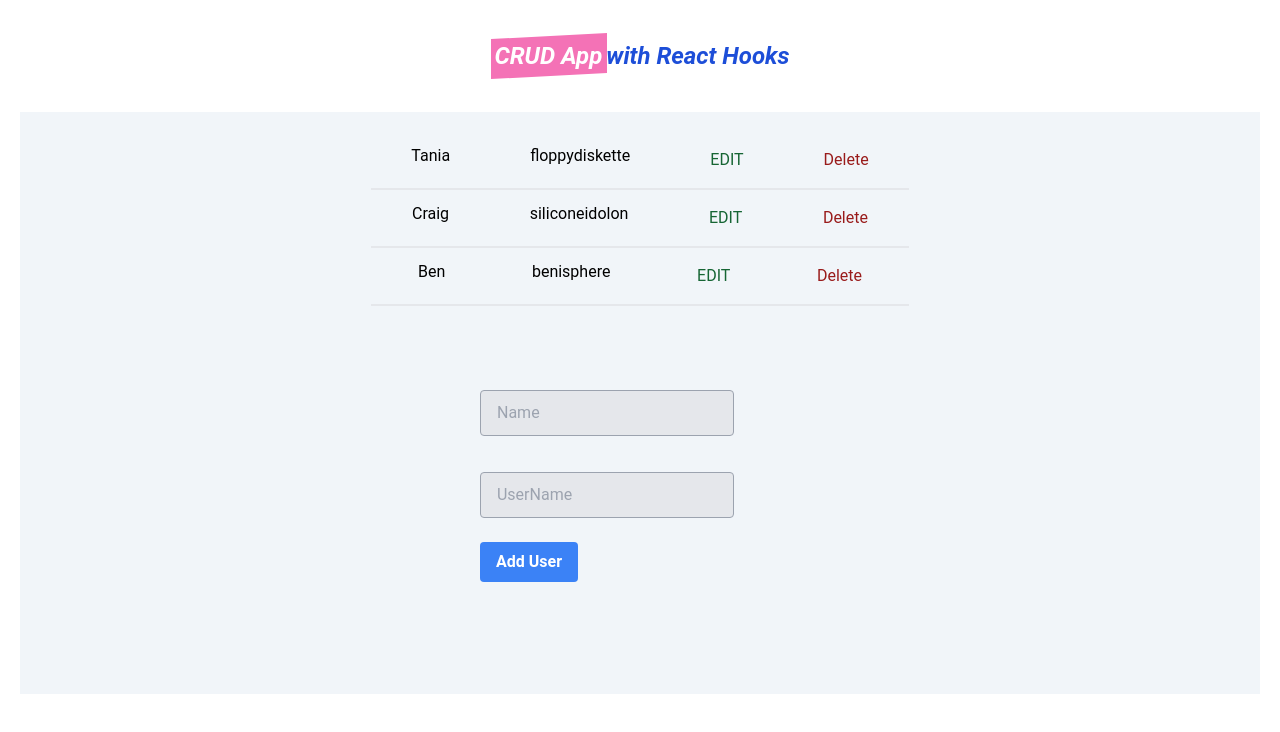
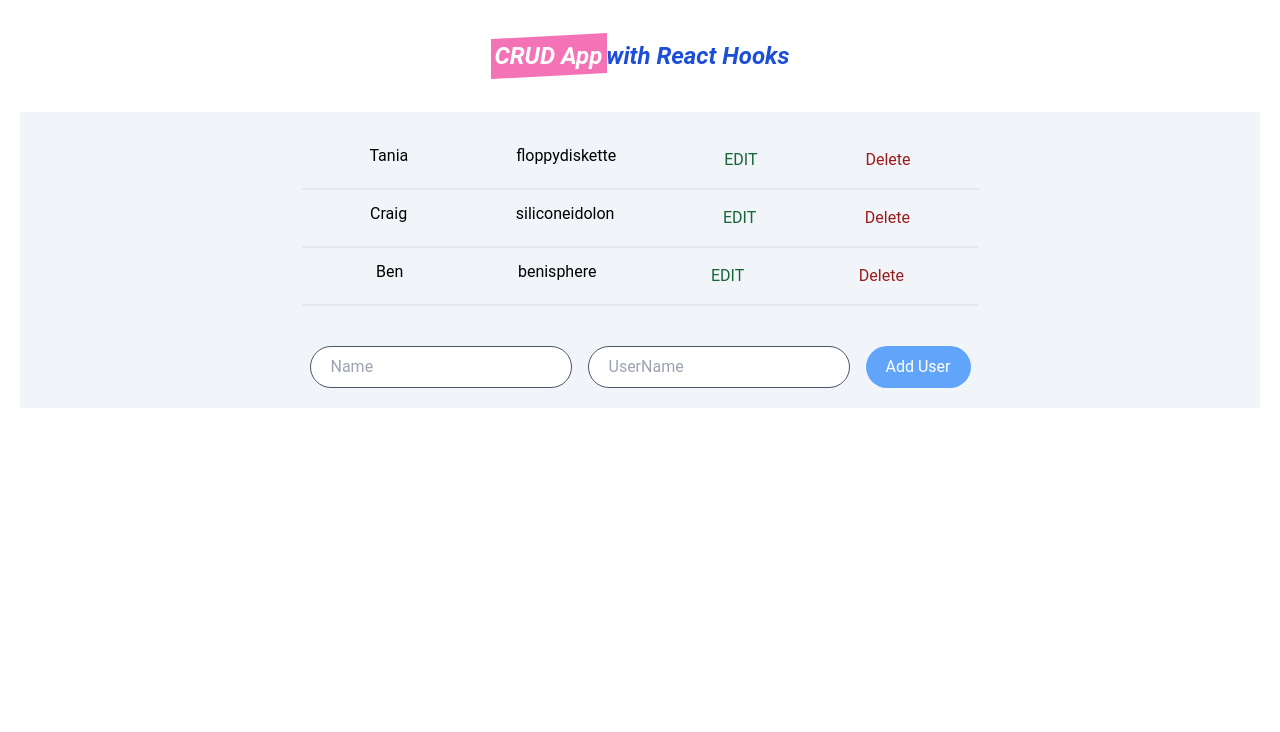
Before and after one commit to NeginSal/React-Hook-CRUD, a React (Create React App) app: page / in a window 1280 px wide. Shown: the top 732 px of the page. Built offline with nearby package versions, Linux system fonts and the light colour scheme.

Commit message:
Edited:AddUser component style

```diff
--- a/src/App.js
+++ b/src/App.js
@@ -34,12 +34,6 @@
 
   return (
     <div >
-      {/* <h1 className='text-center text-blue-700 text-2xl font-bold my-5'>
-        <span class="before:block before:absolute before:-inset-1 before:-skew-y-3 before:bg-pink-500 relative inline-block">
-          <span class="relative text-white mx-2"> CRUD App </span>
-        </span>
-          with React Hooks
-      </h1> */}
       <blockquote className="text-2xl font-semibold italic text-center text-blue-700 my-10">
         <span className="mx-1 before:block before:absolute before:-inset-1 before:-skew-y-3 before:bg-pink-400 relative inline-block">
           <span className="relative text-white "> CRUD App </span>
--- a/src/components/AddUser.js
+++ b/src/components/AddUser.js
@@ -18,25 +18,23 @@
 	}
 
 	return (
-		<form onSubmit={handleSubmit} className='flex mx-auto my-16 w-full max-w-xs'>
-			<div className="flex flex-wrap -mx-3 mb-6">
-				<div className=" px-3 mb-6 ">
+		<form onSubmit={handleSubmit}>
+			<div className="flex my-5">
 				<input
+					className='mx-2 px-5 py-2 rounded-full border border-gray-600'
 					value={name} onChange={(e) => setName(e.target.value)} required
-						className="appearance-none  bg-gray-200 text-gray-700 border border-gray-400 rounded py-3 px-4 mb-3 leading-tight focus:outline-none focus:bg-white" type="text" placeholder="Name" />
-				</div>
-				<div className="px-3 mb-6">
+					type="text" placeholder="Name" />
+
 				<input
+					className='mx-2 px-5 py-2 rounded-full border border-gray-600'
 					value={username} onChange={(e) => setUserName(e.target.value)} required
-						className="appearance-none  bg-gray-200 text-gray-700 border border-gray-400 rounded py-3 px-4 leading-tight focus:outline-none focus:bg-white focus:border-gray-500" type="text" placeholder="UserName" />
-				</div>
-				<div className="px-3 mb-6">
+					type="text" placeholder="UserName" />
+
 				<button
-						className="bg-blue-500 hover:bg-blue-700 text-white font-bold py-2 px-4  border-blue-700 rounded"
+					className='text-white mx-2 px-5 py-2 rounded-full bg-blue-400 hover:bg-blue-500'
 					onClick={() => addUser}>
 					Add User
 				</button>
-				</div>
 			</div>
 		</form>
 
```
Lines whose indentation alone changed are shown as unchanged.
